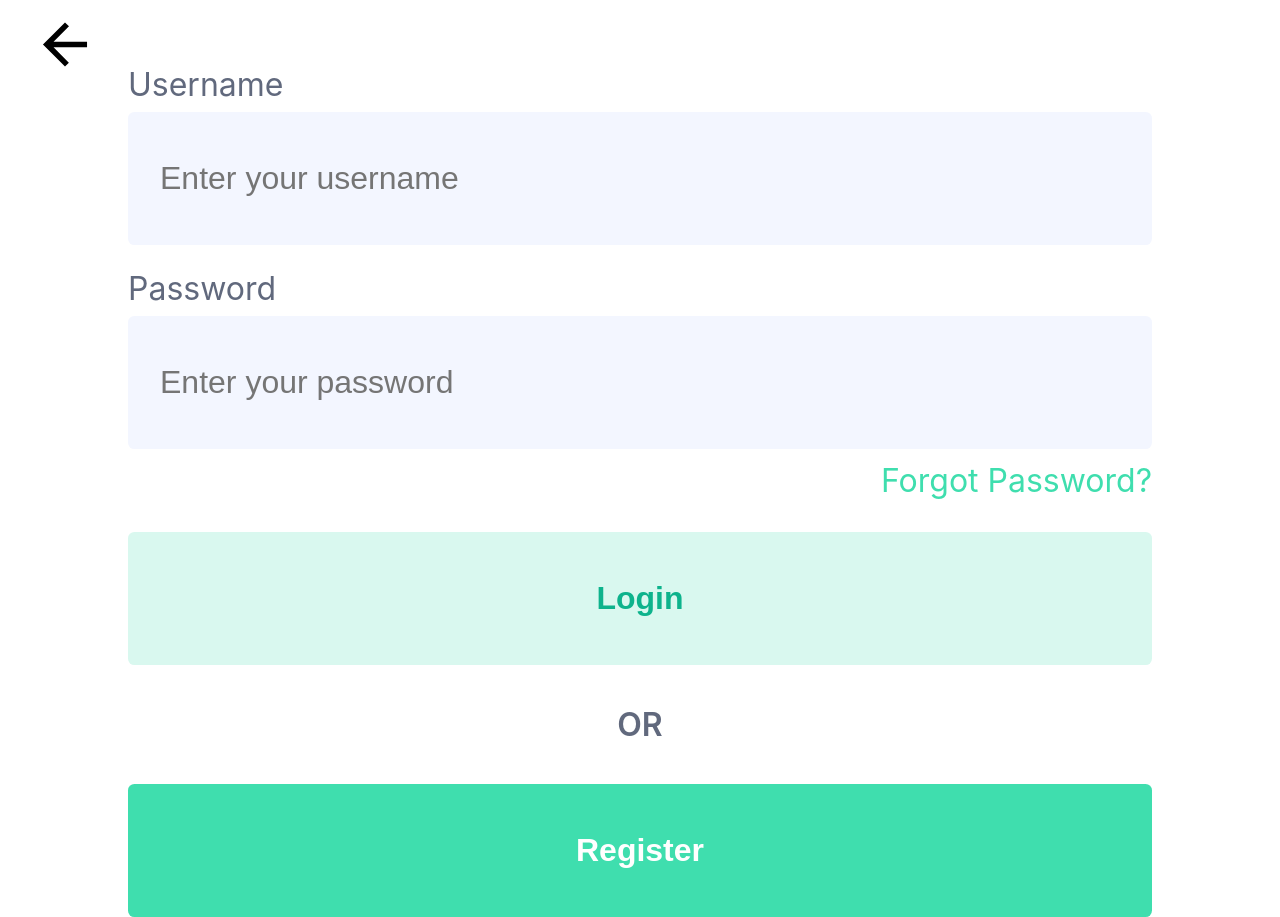
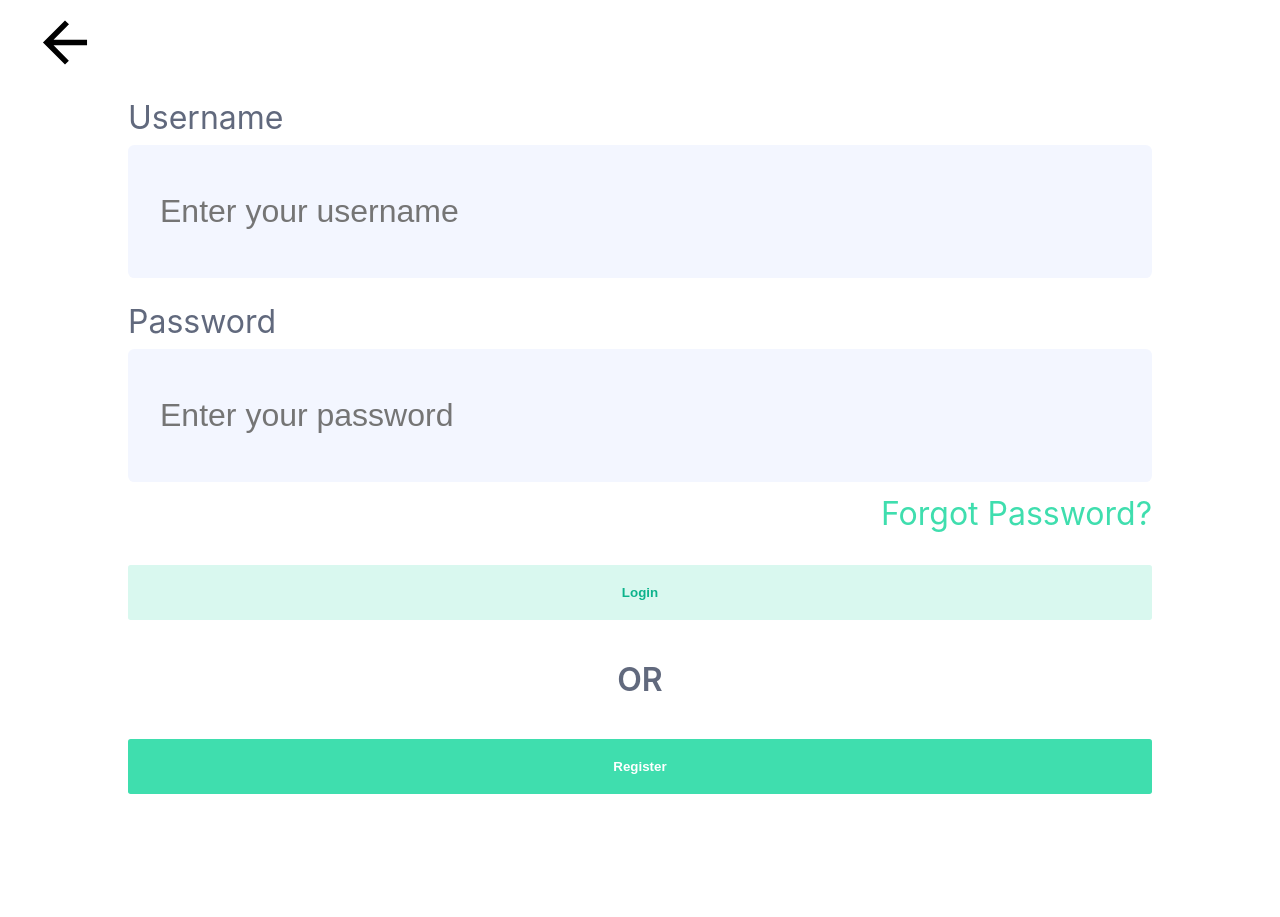
Before and after one commit to HKanwal/kapstone, a Next.js app in the folder src/next-app/: page /login in a window 1280 px wide. After the commit the page ends 800 px from the top, so only its background shows below. Built offline with nearby package versions, Linux system fonts and the light colour scheme.

Commit message:
Make font size a global style

```diff
--- a/src/next-app/styles/Button.module.css
+++ b/src/next-app/styles/Button.module.css
@@ -4,7 +4,6 @@
   padding-top: 1.5em;
   padding-bottom: 1.5em;
   border-radius: 0.2em;
-  font-size: 4vmin;
   color: white;
   font-weight: 600;
 }
--- a/src/next-app/styles/Chip.module.css
+++ b/src/next-app/styles/Chip.module.css
@@ -1,5 +1,4 @@
 .container {
-  font-size: 4vmin;
   background-color: rgba(147, 156, 183, 0.6);
   padding-top: 0.4em;
   padding-bottom: 0.4em;
--- a/src/next-app/styles/FormField.module.css
+++ b/src/next-app/styles/FormField.module.css
@@ -5,7 +5,6 @@
 }
 
 .name {
-  font-size: 4vmin;
   color: var(--text-grey-color);
   font-weight: 400;
 }
--- a/src/next-app/styles/Header.module.css
+++ b/src/next-app/styles/Header.module.css
@@ -15,7 +15,7 @@
 }
 
 .title {
-  font-size: 6vmin;
+  font-size: var(--title-font-size);
   padding-top: 2vh;
   padding-bottom: 2vh;
   font-weight: bold;
--- a/src/next-app/styles/Home.module.css
+++ b/src/next-app/styles/Home.module.css
@@ -19,5 +19,4 @@
   text-align: center;
   color: var(--text-grey-color);
   font-weight: 600;
-  font-size: 4vmin;
 }
--- a/src/next-app/styles/Link.module.css
+++ b/src/next-app/styles/Link.module.css
@@ -1,5 +1,4 @@
 .link {
-  font-size: 4vmin;
   color: #3fdeae;
 }
 
--- a/src/next-app/styles/LoginPage.module.css
+++ b/src/next-app/styles/LoginPage.module.css
@@ -38,7 +38,6 @@
   text-align: center;
   color: var(--text-grey-color);
   font-weight: 600;
-  font-size: 4vmin;
 }
 
 .modal-content {
@@ -57,7 +56,7 @@
 }
 
 .modal-title {
-  font-size: 6vmin;
+  font-size: var(--title-font-size);
   font-weight: bold;
   text-align: center;
 }
--- a/src/next-app/styles/TextInput.module.css
+++ b/src/next-app/styles/TextInput.module.css
@@ -10,7 +10,7 @@
   padding-top: 1.5em;
   padding-bottom: 1.5em;
   border-radius: 0.2em;
-  font-size: 4vmin;
+  font-size: var(--font-size);
 }
 
 .cancel-button {
--- a/src/next-app/styles/globals.css
+++ b/src/next-app/styles/globals.css
@@ -4,6 +4,12 @@ body {
   margin: 0;
   font-family: -apple-system, BlinkMacSystemFont, Segoe UI, Roboto, Oxygen,
     Ubuntu, Cantarell, Fira Sans, Droid Sans, Helvetica Neue, sans-serif;
+
+  --font-size: 4vmin;
+  font-size: var(--font-size);
+  --title-font-size: 6vmin;
+
+  /* Theme */
   --primary-color: #3fdeae;
   --red-color: red;
   --text-grey-color: #61697d;
```
